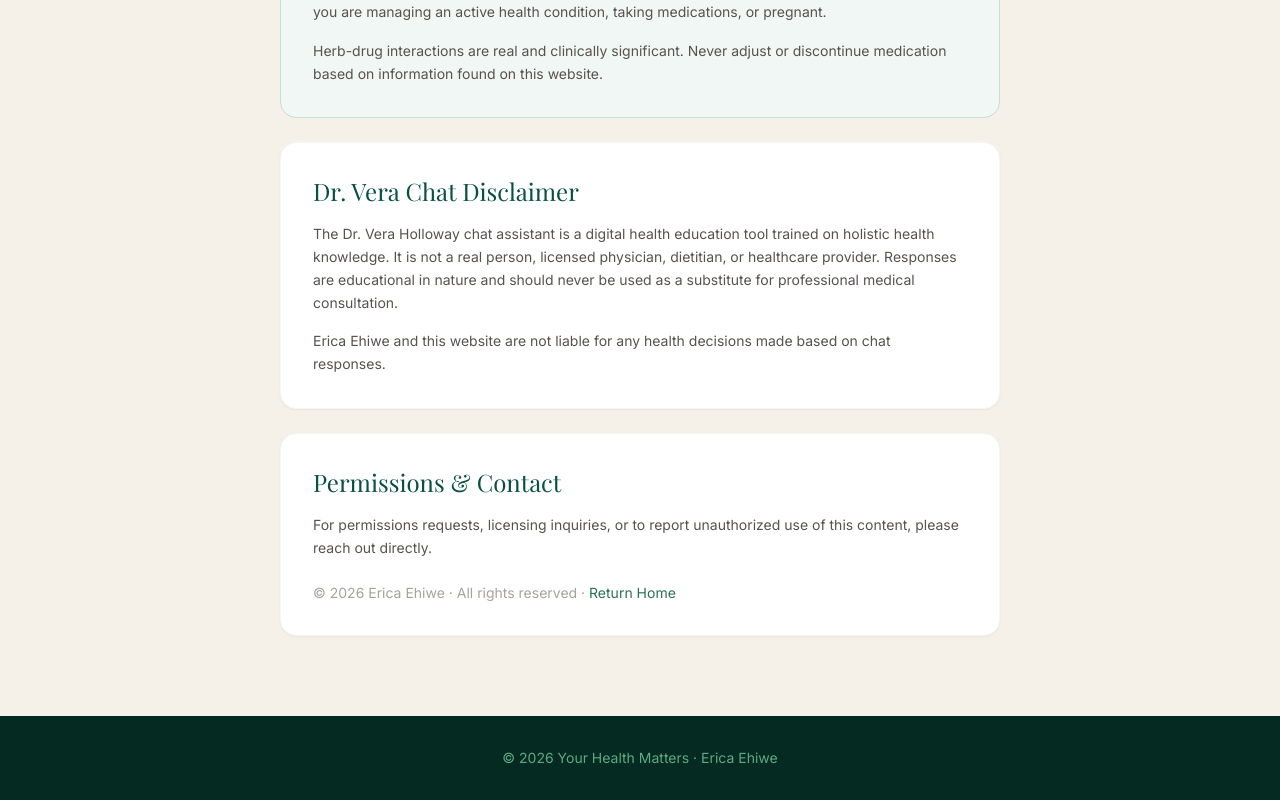
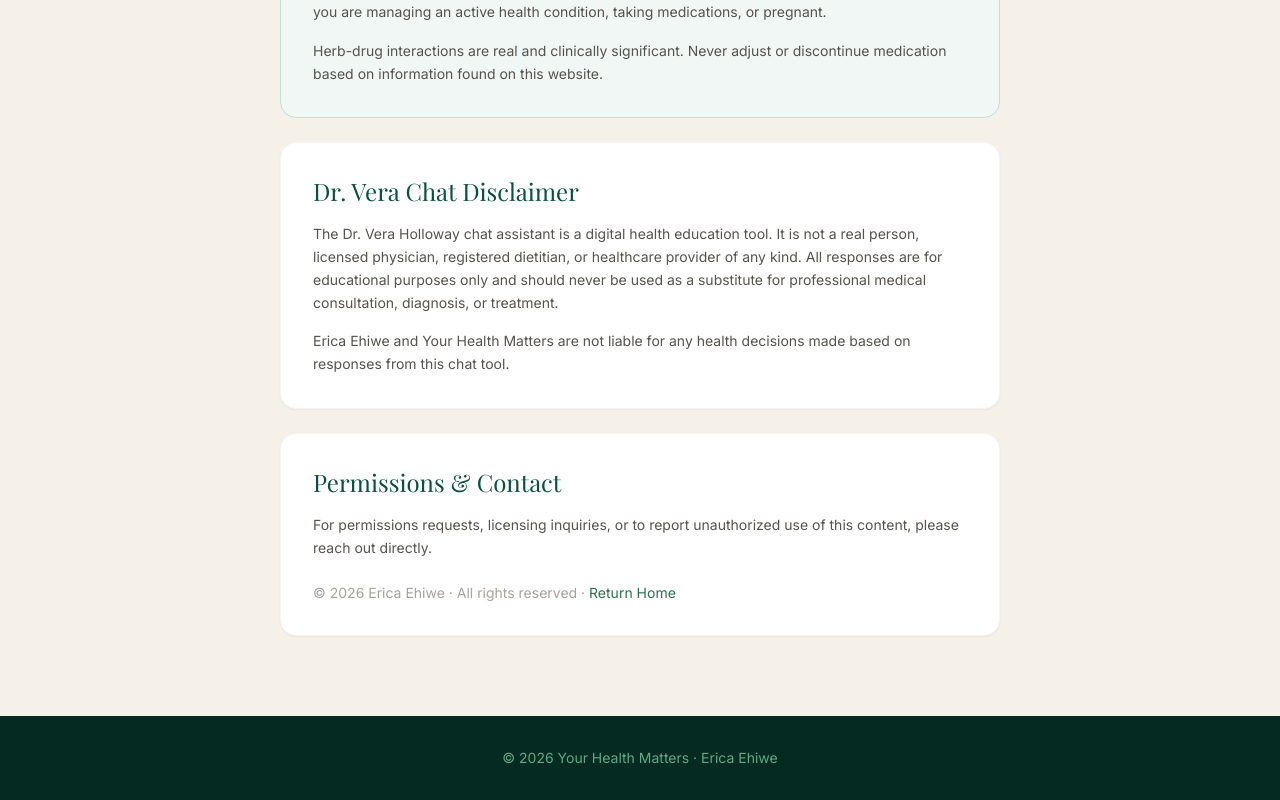
Before and after one commit to ebeprstudios/yourhealthmatters, a Next.js app in the folder your-health-matters/: page /legal in a window 1280 px wide. Shown: the part 1280-2080 px from the top of the page. Built offline with nearby package versions, Linux system fonts and the light colour scheme; a web font is replaced by a local one.

Commit message:
updated the Vera Chat language

```diff
--- a/your-health-matters/app/legal/page.tsx
+++ b/your-health-matters/app/legal/page.tsx
@@ -72,13 +72,14 @@
         <section className="bg-white rounded-2xl p-8 border border-stone-100 shadow-sm mb-6">
           <h2 className="font-serif text-2xl text-forest-900 mb-4">Dr. Vera Chat Disclaimer</h2>
           <p className="text-stone-600 leading-relaxed text-sm mb-4">
-            The Dr. Vera Holloway chat assistant is a digital health education tool trained on holistic health
-            knowledge. It is not a real person, licensed physician, dietitian, or healthcare provider.
-            Responses are educational in nature and should never be used as a substitute for professional
-            medical consultation.
+            The Dr. Vera Holloway chat assistant is a digital health education tool. It is not a real person,
+            licensed physician, registered dietitian, or healthcare provider of any kind. All responses are
+            for educational purposes only and should never be used as a substitute for professional medical
+            consultation, diagnosis, or treatment.
           </p>
           <p className="text-stone-600 leading-relaxed text-sm">
-            Erica Ehiwe and this website are not liable for any health decisions made based on chat responses.
+            Erica Ehiwe and Your Health Matters are not liable for any health decisions made based on
+            responses from this chat tool.
           </p>
         </section>
 
```
